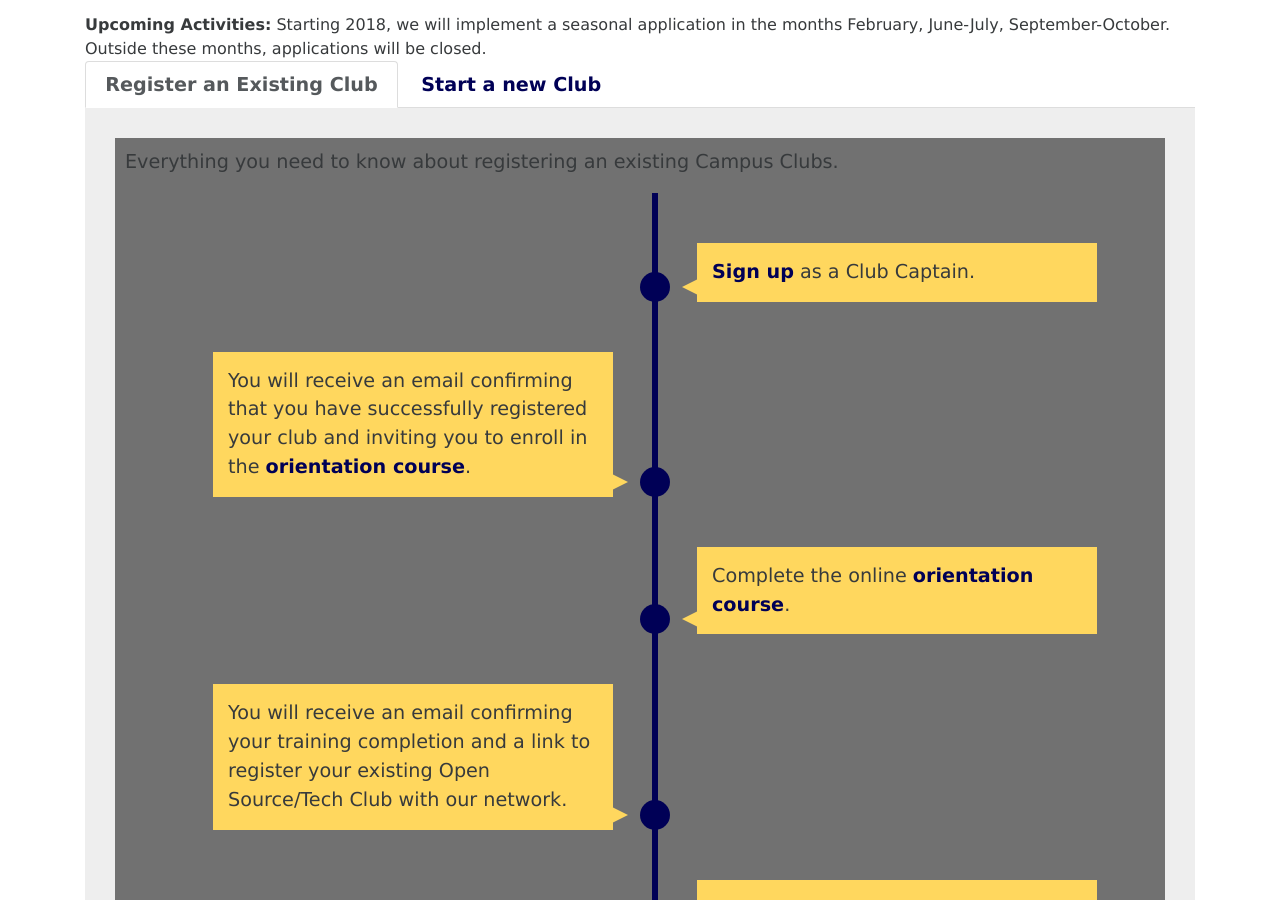
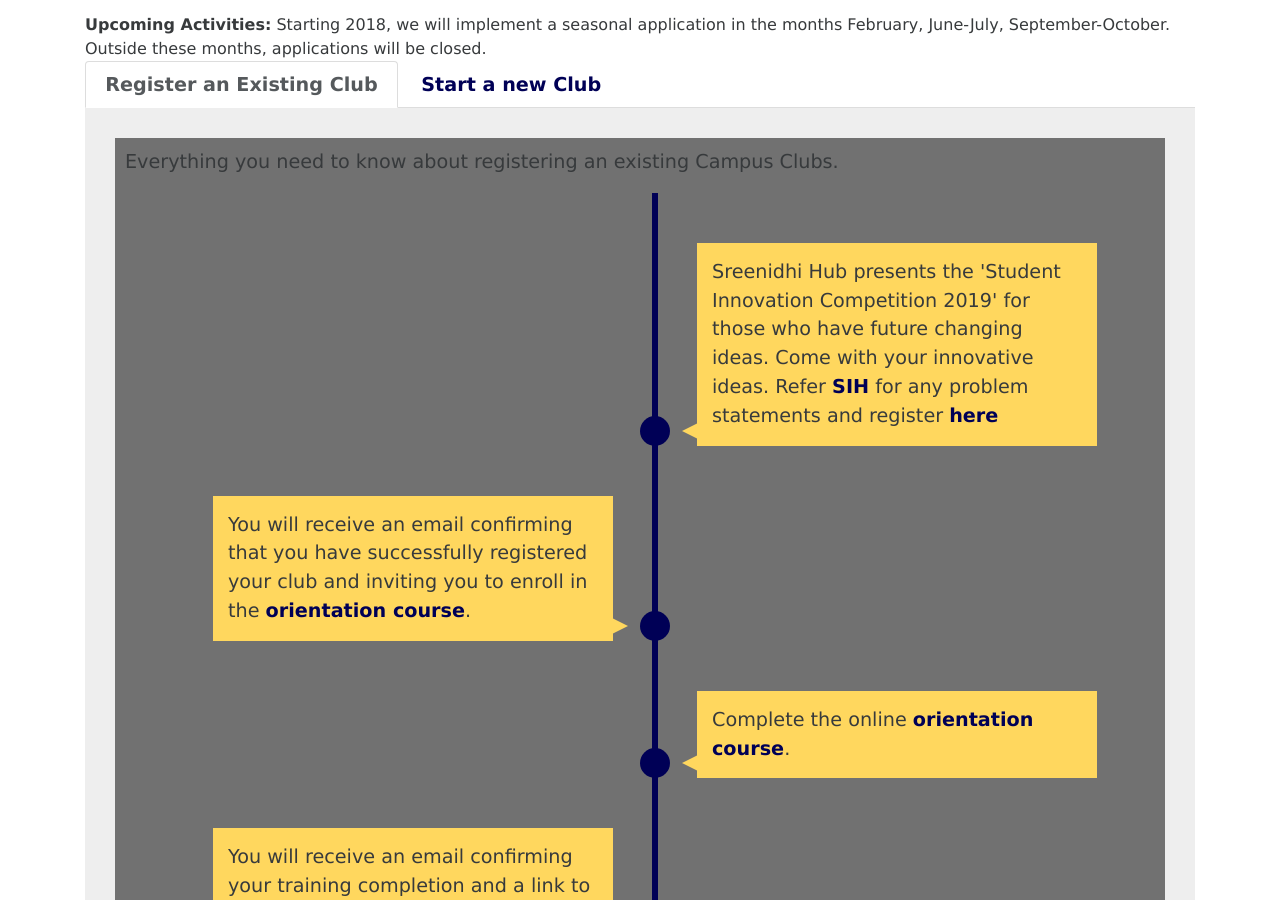
Before and after one commit to SNISTInnovationHub/snistinnovationhub.github.io, a Jekyll site: the page built from _pages/activities.html, in a window 1280 px wide and 900 px high, scrolled down 411 px. Built offline with Jekyll 4.4.1, drawn with Linux system fonts in a browser that asks for light colours; nearby versions of some CDN libraries; some web fonts are replaced.

Commit message:
Update activities.html

```diff
--- a/_pages/activities.html
+++ b/_pages/activities.html
@@ -35,7 +35,8 @@ Starting 2018, we will implement a seasonal application in the months February,
     <ul>
       <li>
         <div>
-          <a href="https://docs.google.com/forms/d/e/1FAIpQLSdKYZV3xeaIkdHyeZaZNiddF0kpRMBb-Mjb70y0HShaTXc4cg/viewform"> Sign up</a> as a Club Captain.
+         Sreenidhi Hub presents the 'Student Innovation Competition 2019' for those who have future changing ideas.
+          Come with your innovative ideas. Refer <a href="https://www.sih.gov.in/sih2019ProblemStatements">SIH</a> for any problem statements and register <a href="https://goo.gl/forms/vKqeVH7IpL8nqv5m2"> here</a>
         </div>
       </li>
       <li>
```
